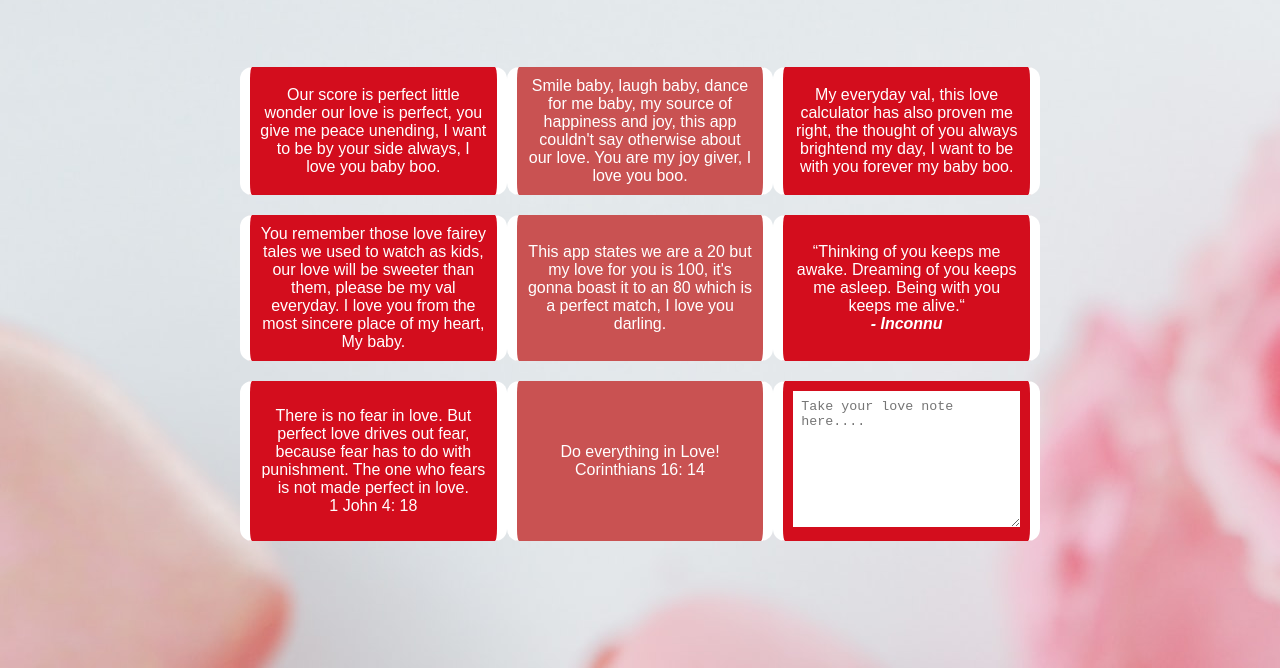
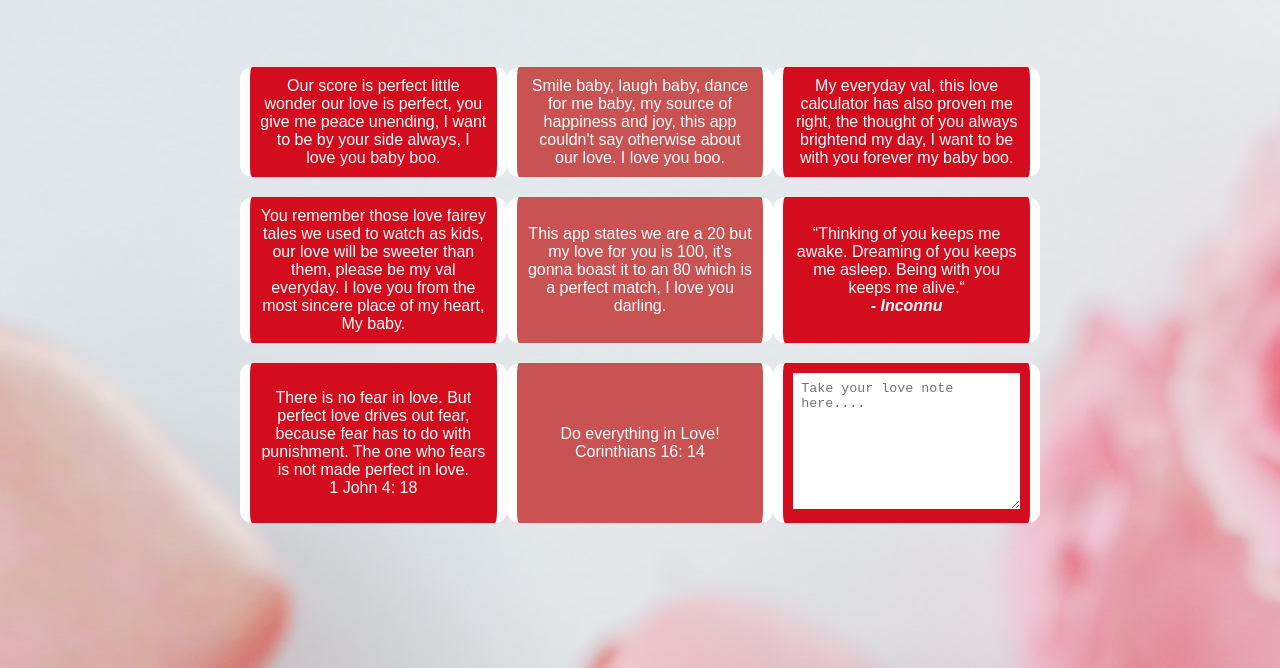
Before and after one commit to vickybless/love-appp, a website: page lovenotes.html in a window 1280 px wide. Shown: the part 132-800 px from the top of the page. Drawn offline with Linux system fonts and the light colour scheme.

Commit message:
first comot

```diff
--- a/lovenotes.html
+++ b/lovenotes.html
@@ -24,7 +24,7 @@
         </div>
         <div class="column">
           <p>
-            Smile baby, laugh baby, dance for me baby, my source of happiness and joy, this app couldn't say otherwise about our love. You are my joy giver, I love you boo.
+            Smile baby, laugh baby, dance for me baby, my source of happiness and joy, this app couldn't say otherwise about our love. I love you boo.
           </p>
         </div>
         <div class="column">
```
